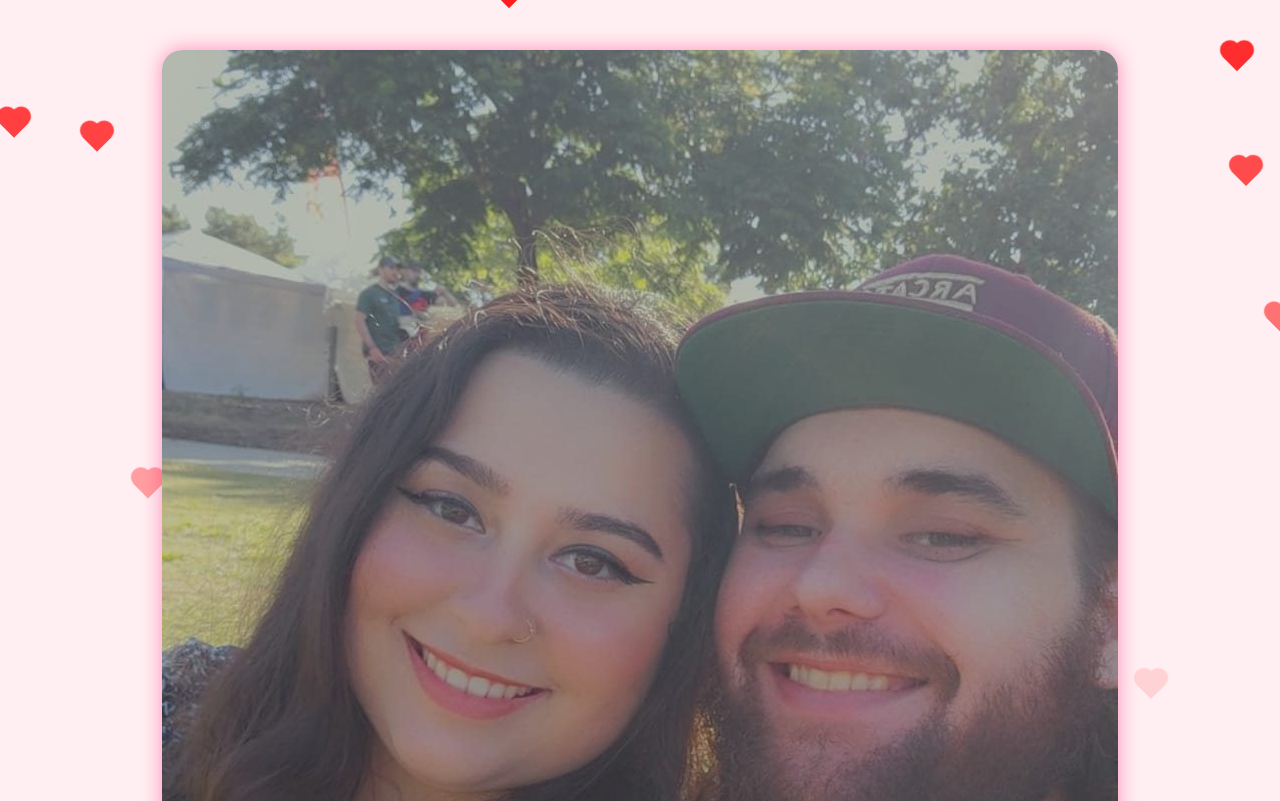
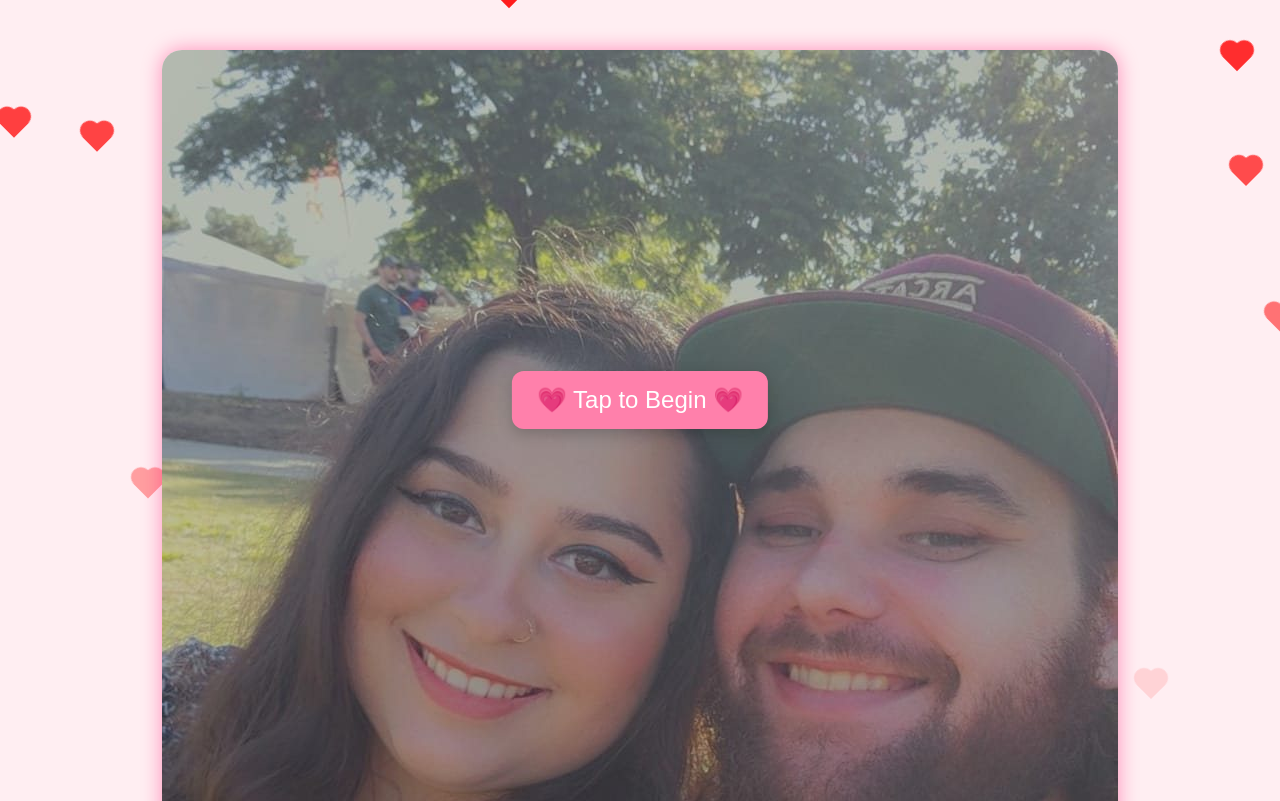
Before and after one commit to note4mygf2025/melodybirthday, a plain HTML site: page index.html in a window 1280 px wide. Shown: the top 801 px of the page. Drawn offline with Linux system fonts and the light colour scheme.

Commit message:
Update index.html

```diff
--- a/index.html
+++ b/index.html
@@ -85,11 +85,31 @@
         opacity: 0;
       }
     }
+
+    #startButton {
+      position: fixed;
+      top: 50%;
+      left: 50%;
+      transform: translate(-50%, -50%);
+      background-color: #ff80ab;
+      color: white;
+      font-size: 1.5em;
+      padding: 15px 25px;
+      border: none;
+      border-radius: 12px;
+      box-shadow: 0 5px 15px rgba(0,0,0,0.2);
+      z-index: 10000;
+      cursor: pointer;
+    }
   </style>
 </head>
 <body>
 
-  <audio autoplay loop>
+  <!-- Tap to Begin Button -->
+  <button id="startButton">💗 Tap to Begin 💗</button>
+
+  <!-- Music (mobile-friendly) -->
+  <audio id="loveSong" loop>
     <source src="assets/lovesong.mp3" type="audio/mpeg">
     Your browser does not support the audio tag.
   </audio>
@@ -105,8 +125,8 @@
     </p>
   </div>
 
-  <!-- Floating hearts -->
   <script>
+    // Floating Hearts
     function createHeart() {
       const heart = document.createElement('div');
       heart.classList.add('heart');
@@ -114,13 +134,19 @@
       heart.style.animationDuration = (Math.random() * 3 + 4) + "s";
       heart.style.opacity = Math.random();
       document.body.appendChild(heart);
+      setTimeout(() => heart.remove(), 7000);
+    }
+    setInterval(createHeart, 250);
 
-      setTimeout(() => {
-        heart.remove();
-      }, 7000);
-    }
-
-    setInterval(createHeart, 250);
+    // Tap to start music
+    document.getElementById("startButton").addEventListener("click", function () {
+      const audio = document.getElementById("loveSong");
+      audio.play().then(() => {
+        this.style.display = "none";
+      }).catch(e => {
+        alert("Tap again to start the love music 🎶");
+      });
+    });
   </script>
 
 </body>
```
